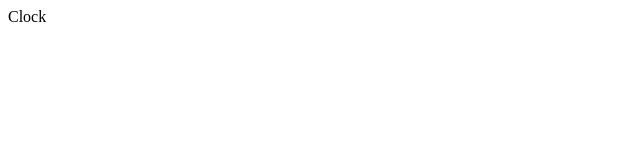
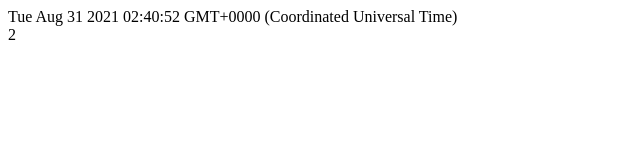
Before and after one commit to tonyromebx/clock2021, a plain HTML site: page index.html in a window 1280 px wide. Shown: the whole page, without its empty margins (0-640 px from the left). Drawn offline with Linux system fonts and the light colour scheme.

Commit message:
new changes 8/27/21

```diff
--- a/index.html
+++ b/index.html
@@ -7,7 +7,9 @@
     <meta http-equiv="X-UA-Compatible" content="ie=edge">
     <title>Simple Clock</title>
 </head>
-<body>
-Clock
-</body>
+    <body>
+        <div id = "txt"></div>
+        <div id = "hour"></div>
+    </body>
+<script src="js/clock.js"></script>
 </html>
--- a/js/clock.js
+++ b/js/clock.js
@@ -0,0 +1,7 @@
+
+
+const today = new Date();
+const hour = today.getHours();
+
+document.getElementById('txt').innerHTML = new Date();
+document.getElementById('hour').innerHTML= hour;
```
